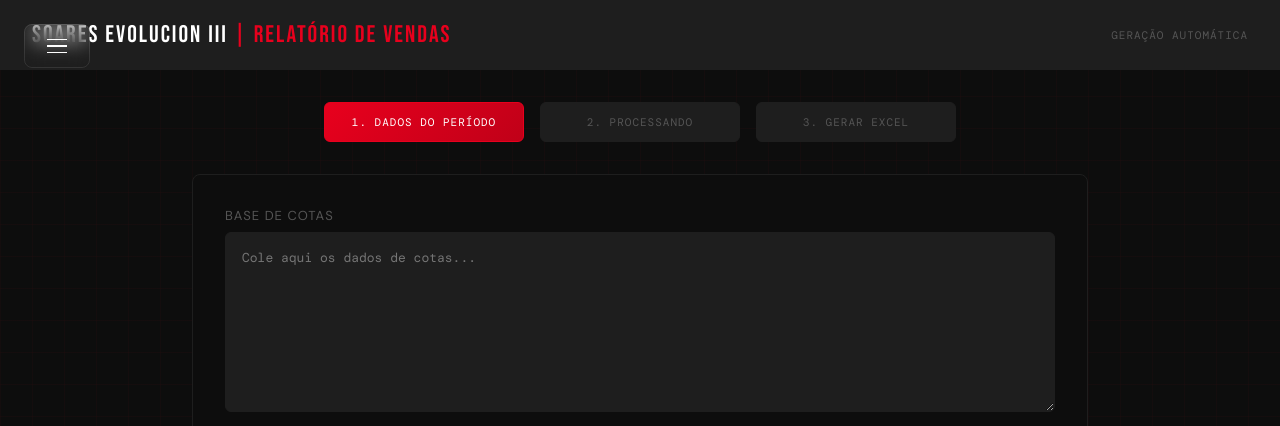
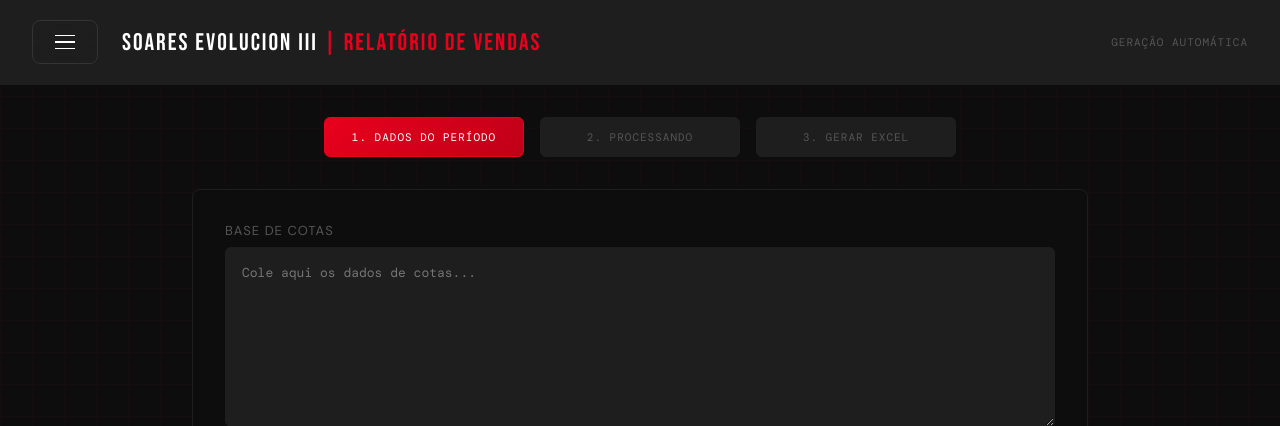
Before and after one commit to kaykesouzax/Soares-Evo-III, a Flask app: page / in a window 1280 px wide. Shown: the top 426 px of the page. Run offline with Flask 3, Linux system fonts and the light colour scheme.

Commit message:
Menu fixed

```diff
--- a/templates/index.html
+++ b/templates/index.html
@@ -32,16 +32,12 @@
     }
 
     .menu-btn {
-      position: fixed;
-      top: 24px;
-      left: 24px;
       width: 44px;
       height: 44px;
       background: transparent;
       border: 1.5px solid var(--glass-border);
       border-radius: 8px;
       cursor: pointer;
-      z-index: 1001;
       display: flex;
       flex-direction: column;
       justify-content: center;
@@ -155,9 +151,15 @@
       background: var(--border);
       padding: 20px 32px;
       display: flex;
+      align-items: center;
+      gap: 24px;
+      border-bottom: 1px solid var(--border);
+    }
+    .header-content {
+      flex: 1;
+      display: flex;
       justify-content: space-between;
       align-items: center;
-      border-bottom: 1px solid var(--border);
     }
     .header-title {
       font-family: 'Bebas Neue', sans-serif;
@@ -429,12 +431,6 @@
   </style>
 </head>
 <body>
-<button class="menu-btn" id="menuBtn">
-  <span></span>
-  <span></span>
-  <span></span>
-</button>
-
 <div class="sidebar-overlay" id="sidebarOverlay"></div>
 
 <nav class="sidebar" id="sidebar">
@@ -446,10 +442,17 @@
 </nav>
 
 <header>
-  <div>
-    <div class="header-title">SOARES EVOLUCION III <span>|</span> <span id="pageTitle">RELATÓRIO DE VENDAS</span></div>
+  <button class="menu-btn" id="menuBtn">
+    <span></span>
+    <span></span>
+    <span></span>
+  </button>
+  <div class="header-content">
+    <div>
+      <div class="header-title">SOARES EVOLUCION III <span>|</span> <span id="pageTitle">RELATÓRIO DE VENDAS</span></div>
+    </div>
+    <div class="header-subtitle">GERAÇÃO AUTOMÁTICA</div>
   </div>
-  <div class="header-subtitle">GERAÇÃO AUTOMÁTICA</div>
 </header>
 
 <main>
@@ -616,6 +619,7 @@ function irPara(n) {
 }
 
 let dadosReais = null;
+let feriasSet = new Set(); // Guarda nomes em férias
 
 // RANKING - PROCESSAR
 async function processar() {
@@ -643,20 +647,7 @@ async function processar() {
     }
 
     dadosReais = await prevResp.json();
-
-    const resp = await fetch('/gerar', {
-      method: 'POST',
-      headers: { 'Content-Type': 'application/json' },
-      body: JSON.stringify({ cotas, novos })
-    });
-
-    if (resp.ok) {
-      const blob = await resp.blob();
-      const url  = URL.createObjectURL(blob);
-      const a    = document.createElement('a');
-      a.href = url; a.download = resp.headers.get('Content-Disposition')?.split('filename=')[1] || 'relatorio.xlsx';
-      a.click(); URL.revokeObjectURL(url);
-    }
+    feriasSet.clear(); // Limpa férias ao processar novos dados
 
     btn.classList.remove('loading'); btn.textContent = 'Próximo →';
     irPara(3);
@@ -681,13 +672,16 @@ function renderTabela(aba) {
   const totalN = dados.reduce((a,r)=>a+r[4],0);
   const totalT = dados.reduce((a,r)=>a+r[5],0);
 
-  const rows = dados.map(r => `
+  const rows = dados.map(r => {
+    const checkboxHtml = isZerados ? `<input type="checkbox" onchange="toggleFerias('${r[1]}')" ${feriasSet.has(r[1]) ? 'checked' : ''}> ` : '';
+    return `
     <tr>
       <td><span class="pos ${r[0]===1&&!isZerados?'top1':''}">${r[0]}</span></td>
-      <td>${r[1]}</td>
+      <td>${checkboxHtml}${r[1]}</td>
       ${isZerados ? `<td>${r[2]}</td>` : ''}
       <td>${r[3]}</td><td>${r[4]}</td><td>${r[5]}</td>
-    </tr>`).join('');
+    </tr>`;
+  }).join('');
 
   const thPdv = isZerados ? '<th>PDV</th>' : '';
   const tdPdv = isZerados ? '<td>—</td>' : '';
@@ -697,6 +691,14 @@ function renderTabela(aba) {
       <thead><tr><th>Pos.</th><th style="text-align:left">Nome do Vendedor</th>${thPdv}<th>Cotas</th><th>Novos</th><th>Total</th></tr></thead>
       <tbody>${rows}<tr class="total-row"><td>—</td><td style="text-align:left">${isZerados ? dados.length + ' vendedores' : 'Total Geral'}</td>${tdPdv}<td>${totalC}</td><td>${totalN}</td><td>${totalT}</td></tr></tbody>
     </table>`;
+}
+
+function toggleFerias(nome) {
+  if (feriasSet.has(nome)) {
+    feriasSet.delete(nome);
+  } else {
+    feriasSet.add(nome);
+  }
 }
 
 function trocarAba(aba, el) {
@@ -713,7 +715,29 @@ function limpar() {
 }
 
 function baixar() {
-  document.getElementById('btn-proximo').click();
+  const cotas = document.getElementById('input-cotas').value.trim();
+  const novos = document.getElementById('input-novos').value.trim();
+
+  fetch('/gerar', {
+    method: 'POST',
+    headers: { 'Content-Type': 'application/json' },
+    body: JSON.stringify({
+      cotas,
+      novos,
+      ferias: Array.from(feriasSet)
+    })
+  }).then(resp => {
+    if (resp.ok) {
+      return resp.blob().then(blob => {
+        const url = URL.createObjectURL(blob);
+        const a = document.createElement('a');
+        a.href = url;
+        a.download = resp.headers.get('Content-Disposition')?.split('filename=')[1] || 'relatorio.xlsx';
+        a.click();
+        URL.revokeObjectURL(url);
+      });
+    }
+  });
 }
 
 // ESTOQUE - GERAR
```
